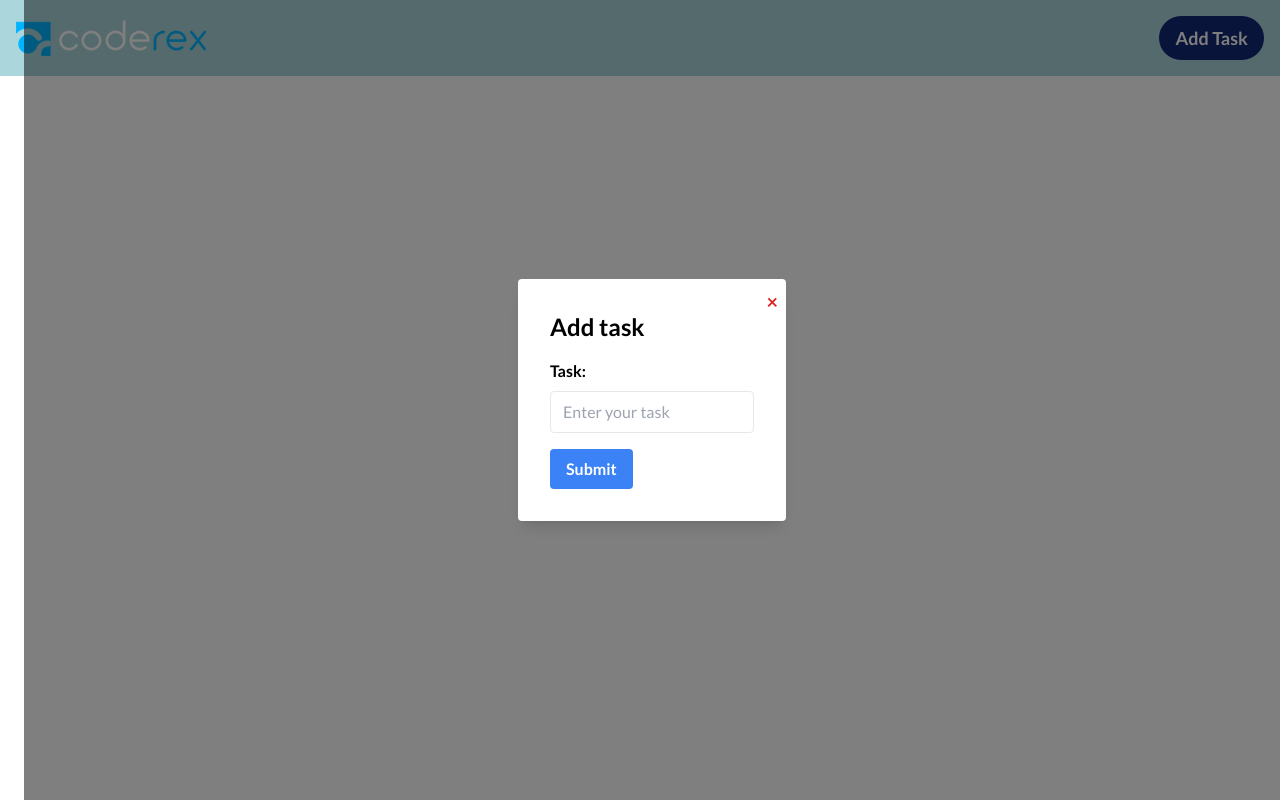
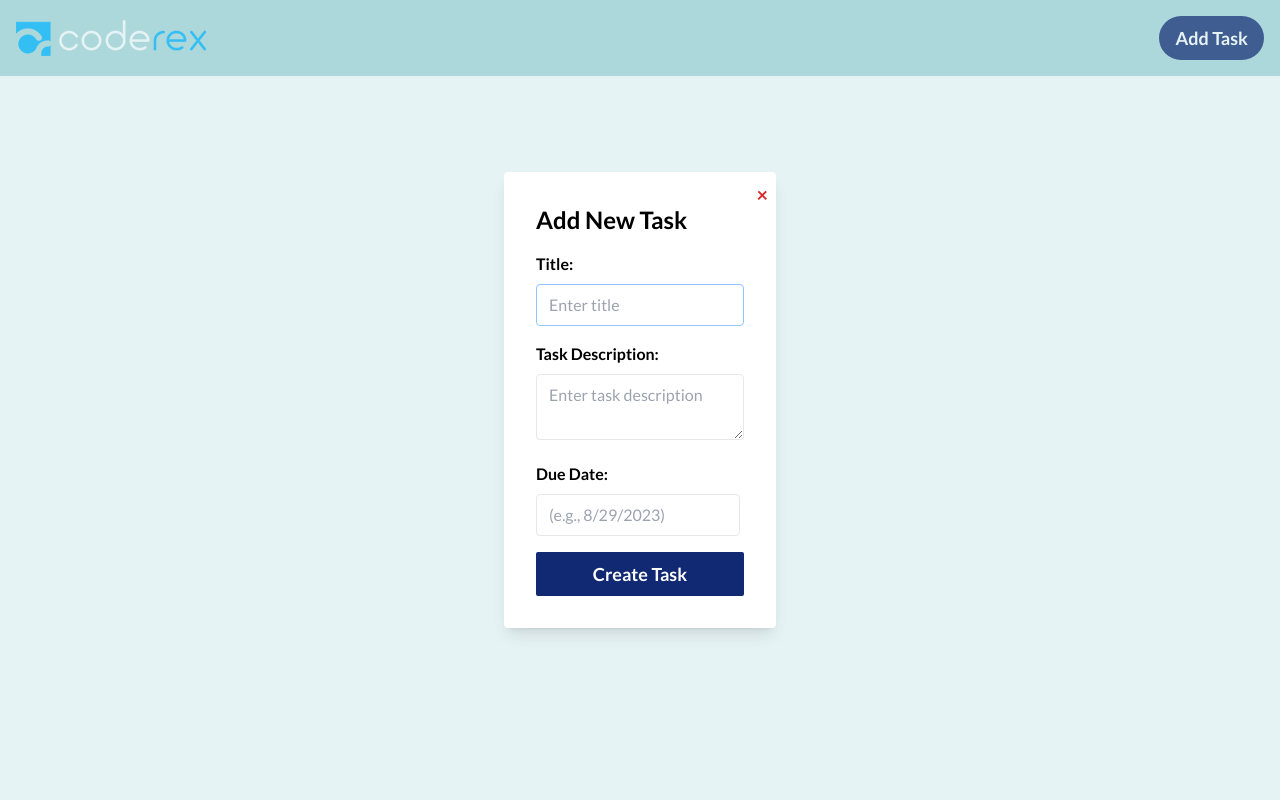
Before and after one commit to khanfaysal/coderex-kanban, a React (Vite) app: page / in a window 1280 px wide. Both pictures are taken after a click on the button "Add Task". Built offline with nearby package versions, Linux system fonts and the light colour scheme.

Commit message:
added title, description and due data from initial create task form

```diff
--- a/package.json
+++ b/package.json
@@ -12,8 +12,10 @@
   "dependencies": {
     "@reduxjs/toolkit": "^1.9.5",
     "react": "^18.2.0",
+    "react-datepicker": "^4.16.0",
     "react-dom": "^18.2.0",
-    "react-redux": "^8.1.2"
+    "react-redux": "^8.1.2",
+    "uuid": "^9.0.0"
   },
   "devDependencies": {
     "@types/react": "^18.2.15",
--- a/src/components/Header.jsx
+++ b/src/components/Header.jsx
@@ -18,8 +18,8 @@ const Header = () => {
                <div className='flex items-center space-x-5 md:space-x-6'>
                     <button onClick={() => setIsOpenModal(true)} className='button hidden md:block'>Add Task</button>
                     <button className='button py-1 px-3 md:hidden'>+</button>
-                    {isOpenModal && <TaskModal closeModal={setIsOpenModal} />}
                </div>
+               {isOpenModal && <TaskModal closeModal={setIsOpenModal} />}
             </header>
         </div>
     );
--- a/src/index.css
+++ b/src/index.css
@@ -19,3 +19,9 @@
         @apply bg-[#112873] text-white text-lg font-bold px-4 py-2 rounded-full hover:opacity-75
     }
 }
+
+@layer components {
+  .form-button {
+      @apply w-full bg-[#112873] text-white text-lg font-bold px-4 py-2 rounded-sm hover:opacity-75
+  }
+}
--- a/src/modals/TaskModal.jsx
+++ b/src/modals/TaskModal.jsx
@@ -1,21 +1,24 @@
-// src/modals/TaskModal.js
-
 import { useState } from "react";
+import DatePicker from "react-datepicker";
+import "react-datepicker/dist/react-datepicker.css";
 
 const TaskModal = ({ closeModal }) => {
   const [task, setTask] = useState("");
+  const [description, setDescription] = useState("");
+  const [selectedDate, setSelectedDate] = useState(null);
 
   const handleSubmit = (e) => {
     e.preventDefault();
-    // You can handle the form submission here, e.g., save the task or perform any other action
     console.log("Task submitted:", task);
+    console.log("Description:", description);
+    console.log("Due Date:", selectedDate);
     closeModal(false);
   };
 
   return (
-    <div className="fixed inset-0 flex justify-center items-center bg-black bg-opacity-50">
+    <div className="fixed inset-0 flex justify-center items-center bg-[#abd6db] bg-opacity-30">
       <div className="relative bg-white p-8 rounded shadow-lg">
-        <h1 className="text-2xl font-bold mb-4">Add task</h1>
+        <h1 className="text-2xl font-bold mb-4">Add New Task</h1>
         <button
           onClick={() => closeModal(false)}
           className="absolute top-0 right-0 mt-2 mr-2 text-red-600 font-bold text-xl"
@@ -25,22 +28,43 @@ const TaskModal = ({ closeModal }) => {
         <form onSubmit={handleSubmit}>
           <div className="mb-4">
             <label htmlFor="task" className="block font-bold mb-2">
-              Task:
+              Title:
             </label>
             <input
               type="text"
               id="task"
-              className="w-full px-3 py-2 border rounded focus:outline-none focus:ring focus:border-blue-300"
+              className="w-full px-3 py-2 border rounded focus:outline-none focus:ring focus:border border-blue-300"
               value={task}
               onChange={(e) => setTask(e.target.value)}
-              placeholder="Enter your task"
+              placeholder="Enter title"
             />
           </div>
-          <button
-            type="submit"
-            className="bg-blue-500 hover:bg-blue-700 text-white font-bold py-2 px-4 rounded focus:outline-none focus:ring"
-          >
-            Submit
+          <div className="mb-4">
+            <label htmlFor="description" className="block font-bold mb-2">
+              Task Description:
+            </label>
+            <textarea
+              id="description"
+              className="w-full px-3 py-2 border rounded focus:outline-none focus:ring focus:border-blue-300"
+              value={description}
+              onChange={(e) => setDescription(e.target.value)}
+              placeholder="Enter task description"
+            />
+          </div>
+          <div className="mb-4">
+            <label htmlFor="date" className="block font-bold mb-2">
+              Due Date:
+            </label>
+            <DatePicker
+              id="date"
+              className="w-full px-3 py-2 border rounded focus:outline-none focus:ring focus:border-blue-300"
+              selected={selectedDate}
+              onChange={(date) => setSelectedDate(date)}
+              placeholderText="(e.g., 8/29/2023)"
+            />
+          </div>
+          <button type="submit" className="form-button">
+            Create Task
           </button>
         </form>
       </div>
```
Also changed, not shown: 1 other file (tests, documents, lock files or other folders).
